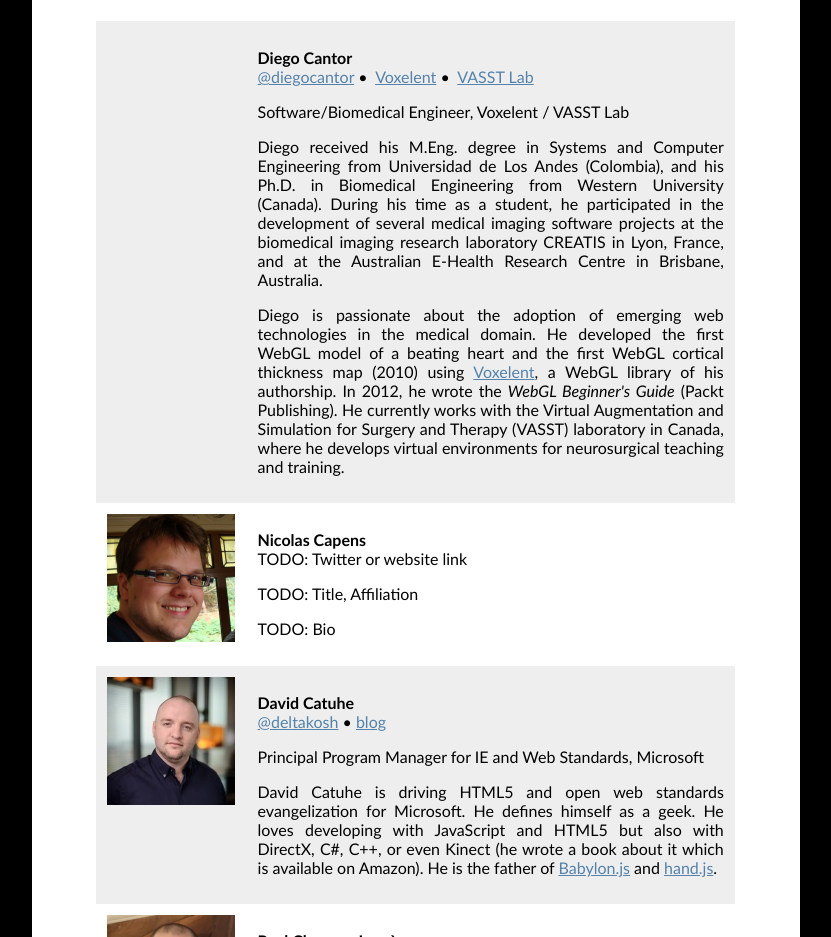
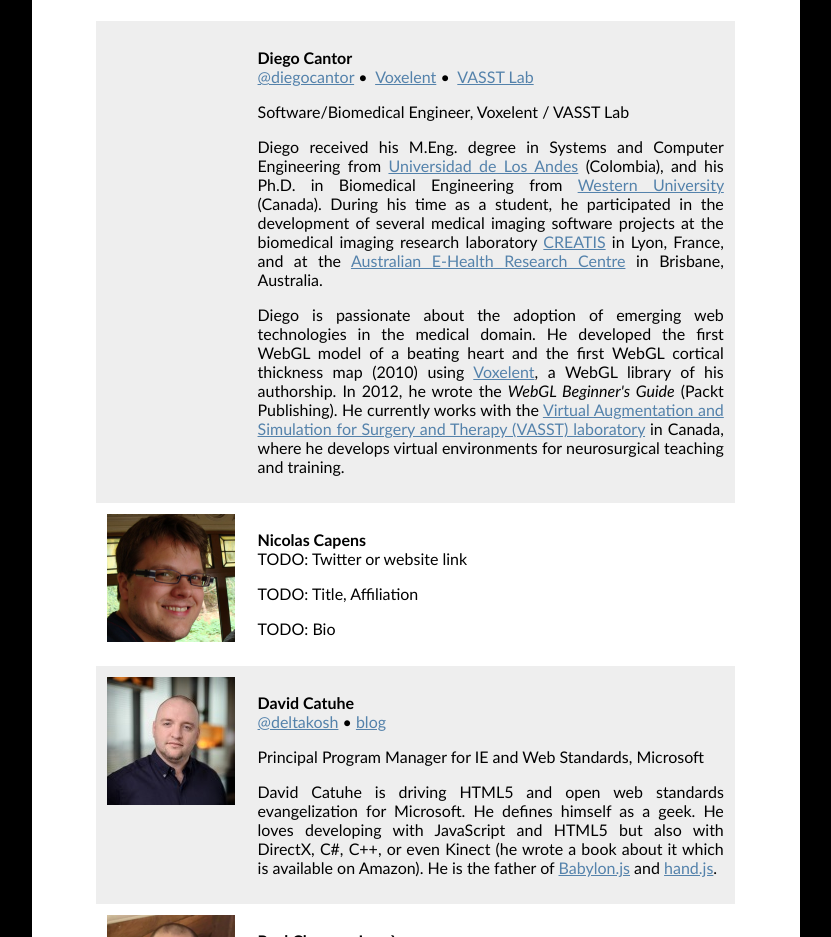
Before and after one commit to WebGLInsights/WebGLInsights.github.io, a plain HTML site: page contributors.html in a window 1280 px wide. Shown: the part 2080-3017 px from the top of the page, without its empty margins (224-1055 px from the left). Drawn offline with Linux system fonts and the light colour scheme.

Commit message:
added refs

```diff
--- a/contributors.html
+++ b/contributors.html
@@ -197,15 +197,15 @@ TODO: Bio
 Software/Biomedical Engineer, Voxelent / VASST Lab
 </p>
 <p>
-Diego received his M.Eng. degree in Systems and Computer Engineering from Universidad de Los Andes (Colombia),
-and his Ph.D. in Biomedical Engineering from Western University (Canada). During his time as a student, he participated
-in the development of several medical imaging software projects at the biomedical imaging research laboratory CREATIS in Lyon, France,
-and at the Australian E-Health Research Centre in Brisbane, Australia.</p>
+Diego received his M.Eng. degree in Systems and Computer Engineering from <a href='http://uniandes.edu.co/'>Universidad de Los Andes</a> (Colombia),
+and his Ph.D. in Biomedical Engineering from <a href='http://uwo.ca/'>Western University</a> (Canada). During his time as a student, he participated
+in the development of several medical imaging software projects at the biomedical imaging research laboratory <a href='http://www.creatis.insa-lyon.fr/site/'>CREATIS</a> in Lyon, France,
+and at the <a href='http://aehrc.com/'>Australian E-Health Research Centre</a> in Brisbane, Australia.</p>
 <p>
 Diego is passionate about the adoption of emerging web technologies in the medical domain.
-He developed the first WebGL model of a beating heart and the first WebGL cortical thickness map (2010) using <a href='voxelent.com'>Voxelent</a>, a
+He developed the first WebGL model of a beating heart and the first WebGL cortical thickness map (2010) using <a href='http://voxelent.com'>Voxelent</a>, a
 WebGL library of his authorship. In 2012, he wrote the <i>WebGL Beginner's Guide</i> (Packt Publishing).
-He currently works with the Virtual Augmentation and Simulation for Surgery and Therapy (VASST) laboratory in Canada, where he develops
+He currently works with the <a href="http://www.imaging.robarts.ca/petergrp/Research.com" target="_blank">Virtual Augmentation and Simulation for Surgery and Therapy (VASST) laboratory</a> in Canada, where he develops
 virtual environments for neurosurgical teaching and training.
 </p>
 </td>
```
